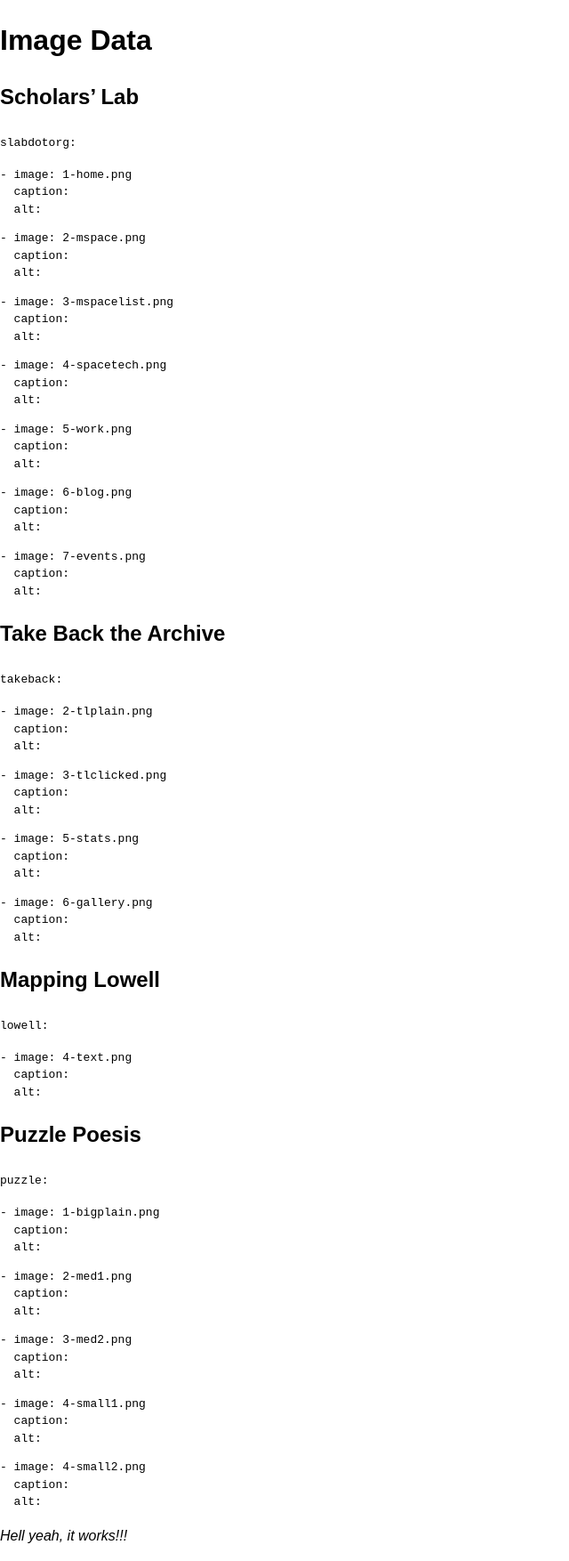
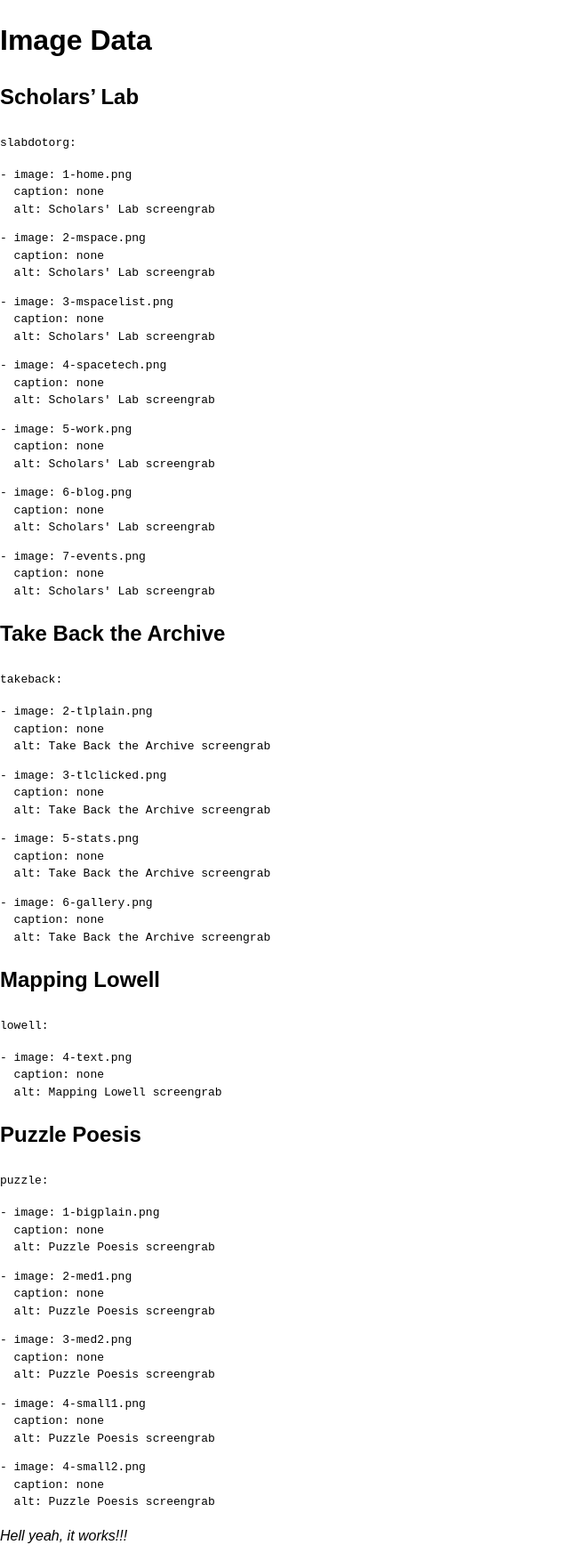
Before and after one commit to kbdonnally/katherinedoes.design, a Jekyll site: the page built from pages/image-data.md, in a window 1280 px wide. Shown: the whole page at 89% size, without its empty margins (0-640 px from the left). Built offline with Jekyll 4.4.1, drawn with Linux system fonts in a browser that asks for light colours.

Commit message:
Text printout - add defaults for caption + alt
- Avoid errors if I haven't gotten to them!

- 'alt' is same as current display (project name + 'screengrab')

````diff
--- a/pages/image-data.md
+++ b/pages/image-data.md
@@ -17,8 +17,8 @@ permalink: /image-data/
 {% if pic.path contains project.folder and pic.extname == '.png' %}
 ```
 - image: {{ pic.path | split: '/' | last }}
-  caption:
-  alt:
+  caption: none
+  alt: {{ project.name }} screengrab
 ```
 {% endif %}
 {% endfor %} <!-- end pics -->
````
